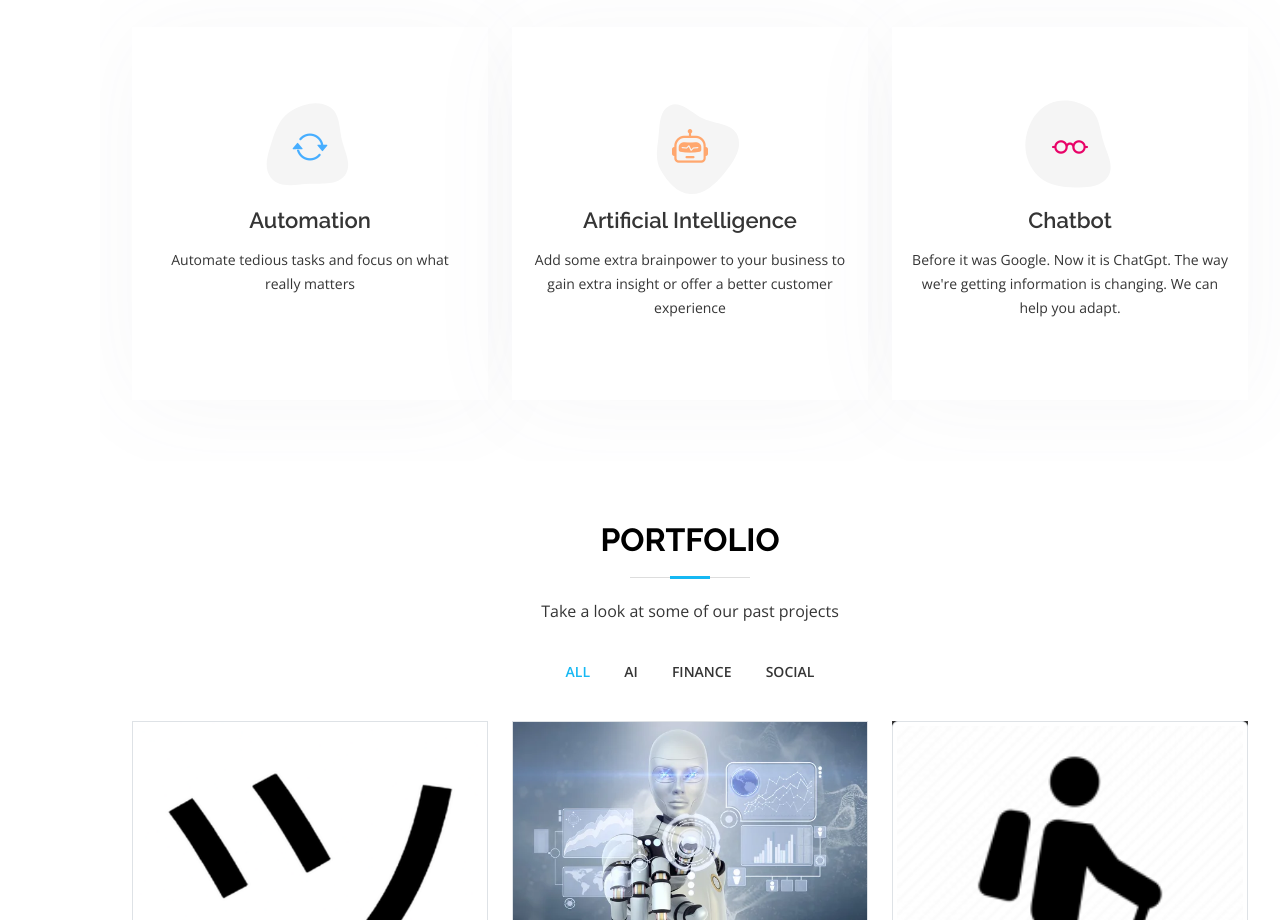
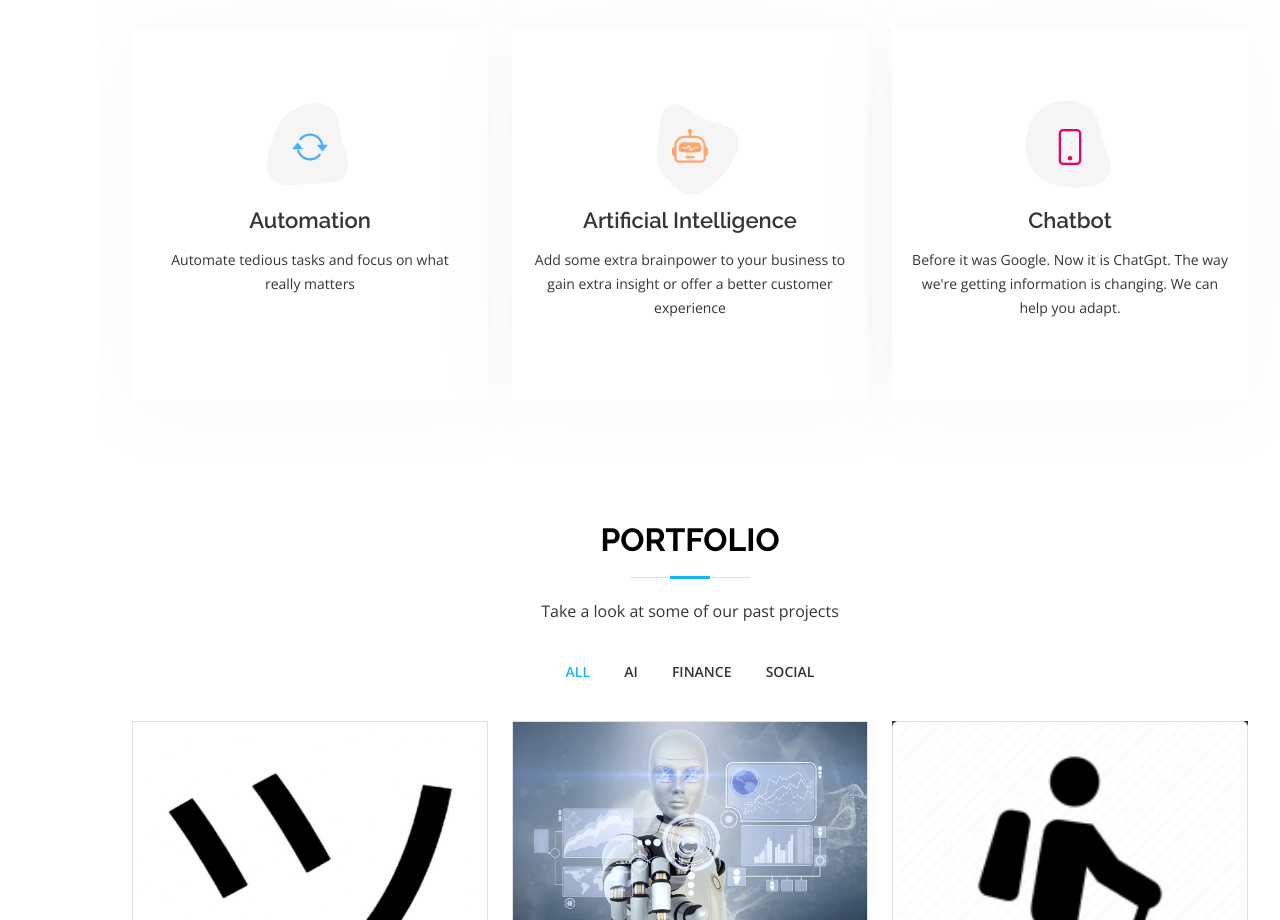
Before and after one commit to zimablue-io/zimablue-io, a website: page index.html in a window 1280 px wide. Shown: the part 1706-2626 px from the top of the page. Drawn offline with nearby package versions, Linux system fonts and the light colour scheme.

Commit message:
chore: changed icon for chatbot

```diff
--- a/index.html
+++ b/index.html
@@ -340,7 +340,7 @@
 											d="M300,541.5067337569781C382.14930387511276,545.0595476570109,479.8736841581634,548.3450877840088,526.4010558755058,480.5488172755941C571.5218469581645,414.80211281144784,517.5187510058486,332.0715597781072,496.52539010469104,255.14436215662573C477.37192572678356,184.95920475031193,473.57363656557914,105.61284051026155,413.0603344069578,65.22779650032875C343.27470386102294,18.654635553484475,251.2091493199835,5.337323636656869,175.0934190732945,40.62881213300186C97.87086631185822,76.43348514350839,51.98124368387456,156.15599469081315,36.44837278890362,239.84606092416172C21.716077023791087,319.22268207091537,43.775223500013084,401.1760424656574,96.891909868211,461.97329694683043C147.22146801428983,519.5804099606455,223.5754009179313,538.201503339737,300,541.5067337569781"
 										></path>
 									</svg>
-									<i class="bi bi-eyeglasses"></i>
+									<i class="bi bi-phone"></i>
 								</div>
 								<h4>Chatbot</h4>
 								<p>
```
